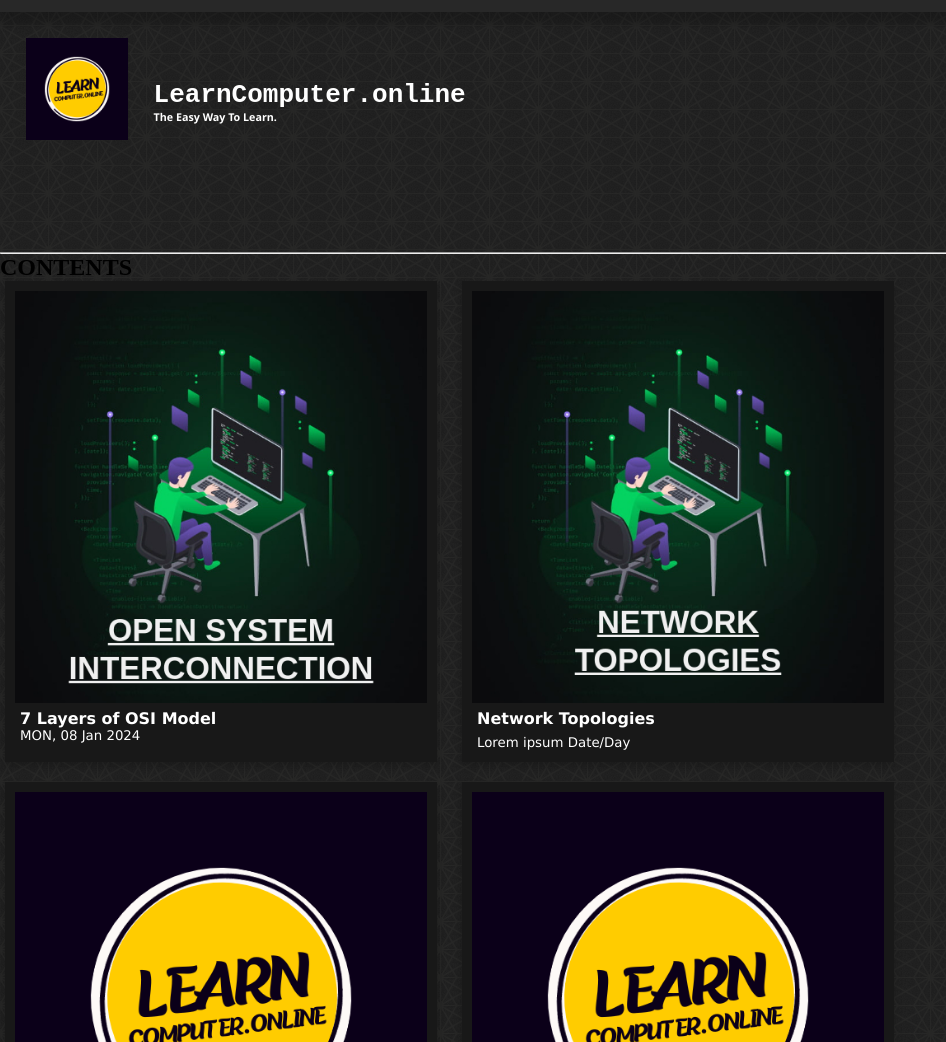
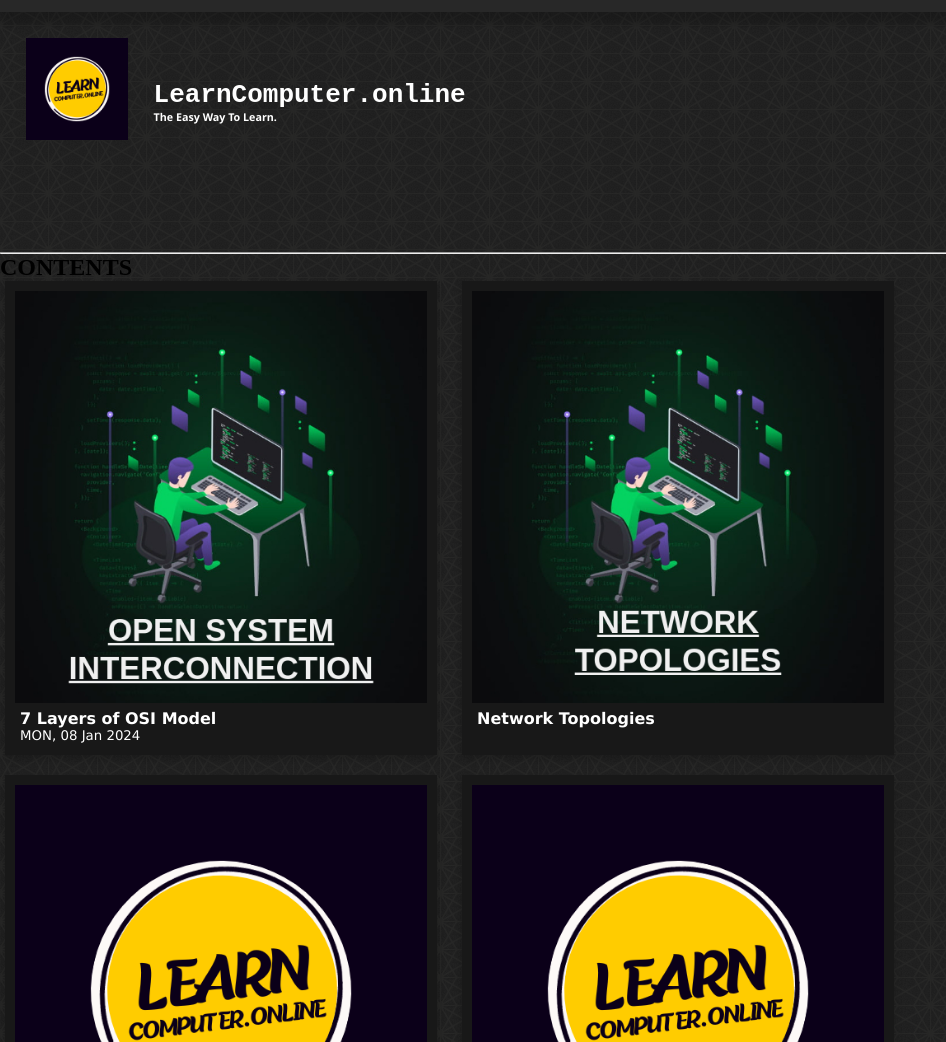
Before and after one commit to officialmuneebahmed/learn_computer, a plain HTML site: page index.html in a window 1280 px wide. Shown: the part 58-1100 px from the top of the page, without its empty margins (0-946 px from the left). Drawn offline with nearby package versions, Linux system fonts and the light colour scheme; a web font is replaced by a local one.

Commit message:
Updated index.html
Update date/day

```diff
--- a/index.html
+++ b/index.html
@@ -50,7 +50,7 @@
           <a href="network_topologies/network_topologies.html"><img src="front_imgs/FRONT_PIC_NETWORK_.drawio.png" alt="netwok_topology_pic" style="width:100%"></a>
           <div class="container">
             <h4><b>Network Topologies</b></h4>
-            <sub>Lorem ipsum Date/Day</sub>
+            <sub><div id="date"></div></sub>
           </div>
         </div>
 
```
